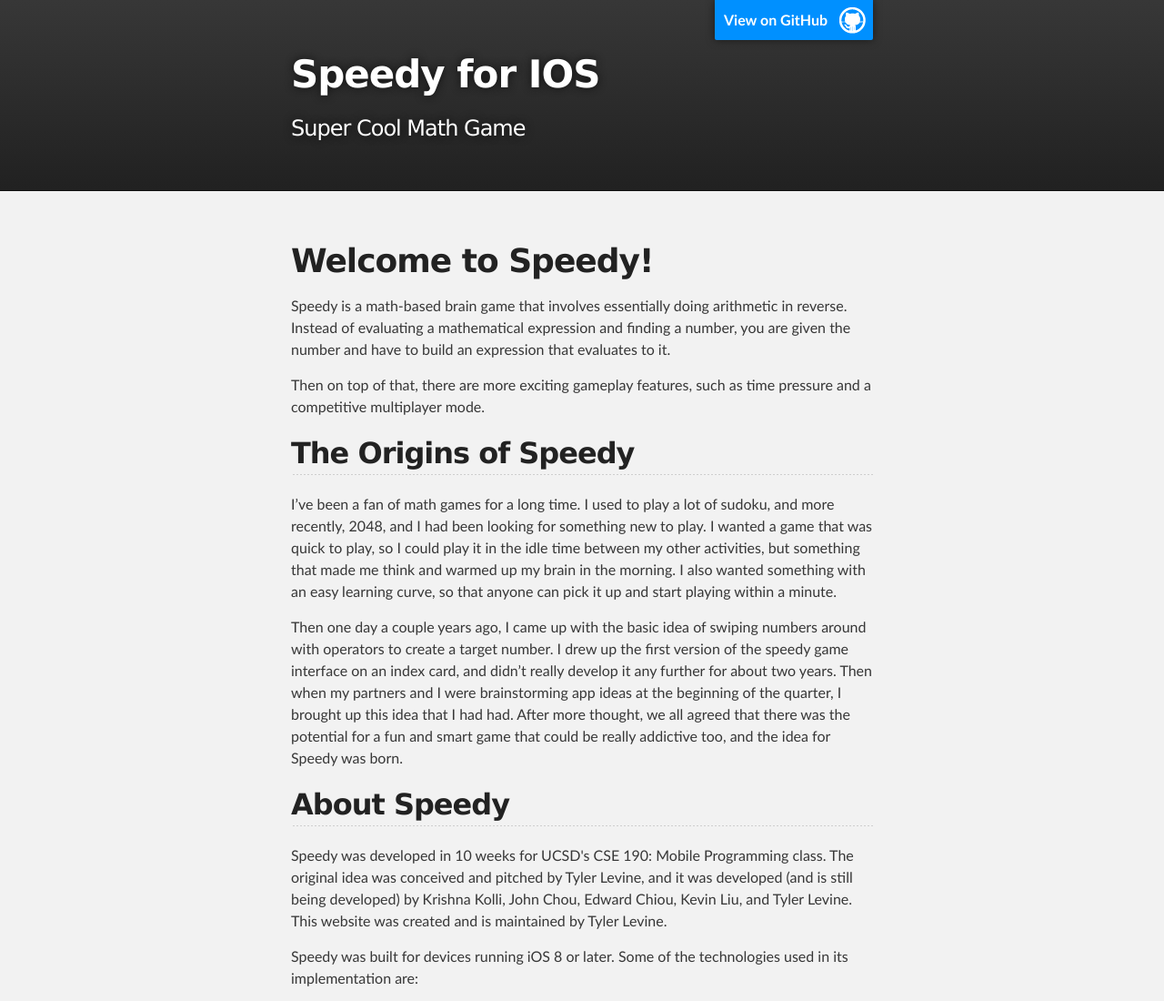
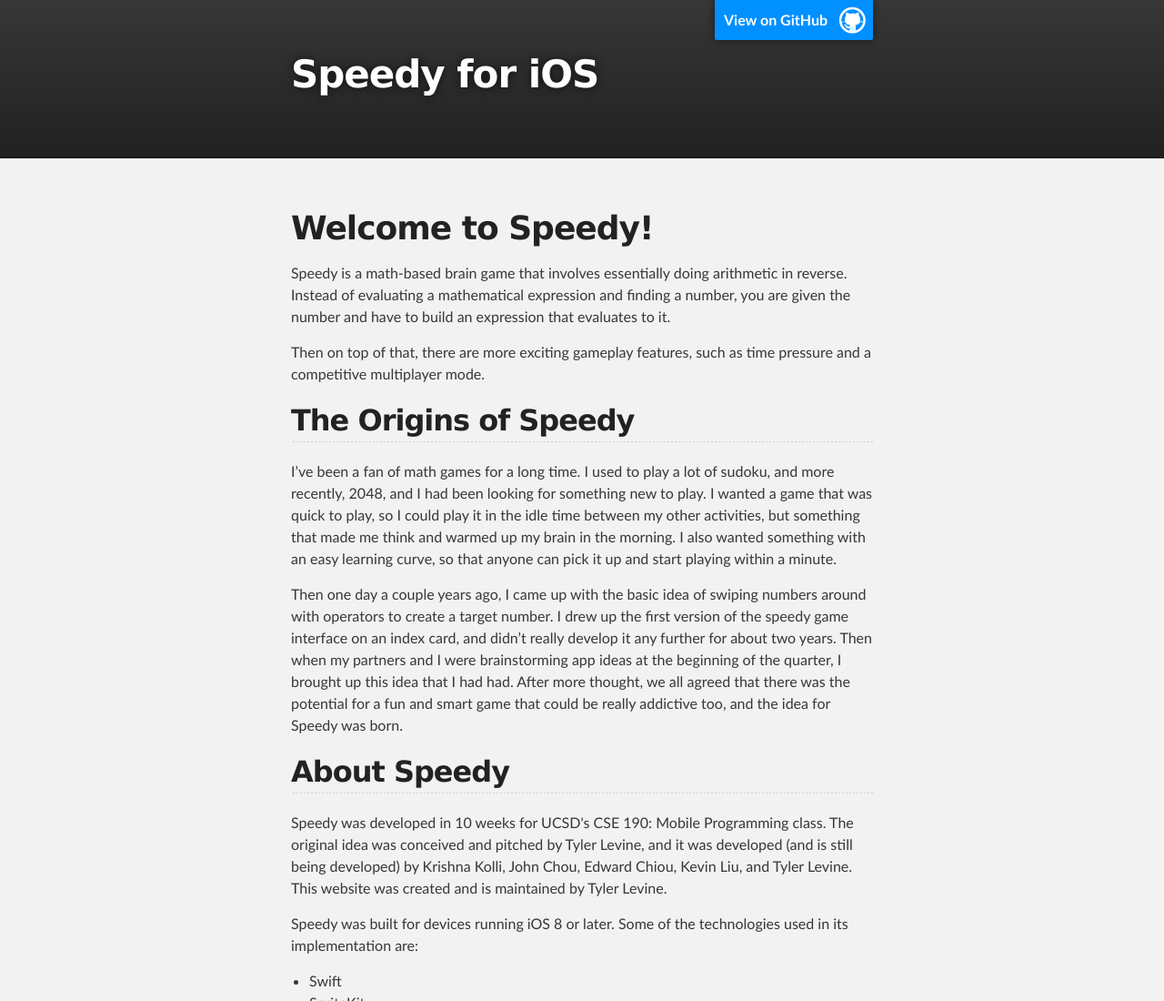
Before and after one commit to speedyapp/speedyapp.github.io, a plain HTML site: page index.html in a window 1280 px wide. Shown: the top 1100 px of the page at 91% size. Drawn offline with Linux system fonts and the light colour scheme.

Commit message:
Replace master branch with page content via GitHub

```diff
--- a/index.html
+++ b/index.html
@@ -4,11 +4,11 @@
   <head>
     <meta charset='utf-8'>
     <meta http-equiv="X-UA-Compatible" content="chrome=1">
-    <meta name="description" content="Speedy for IOS : Super Cool Math Game">
+    <meta name="description" content="Speedy for iOS : ">
 
     <link rel="stylesheet" type="text/css" media="screen" href="stylesheets/stylesheet.css">
 
-    <title>Speedy for IOS</title>
+    <title>Speedy for iOS</title>
   </head>
 
   <body>
@@ -18,8 +18,8 @@
         <header class="inner">
           <a id="forkme_banner" href="https://github.com/speedyapp">View on GitHub</a>
 
-          <h1 id="project_title">Speedy for IOS</h1>
-          <h2 id="project_tagline">Super Cool Math Game</h2>
+          <h1 id="project_title">Speedy for iOS</h1>
+          <h2 id="project_tagline"></h2>
 
         </header>
     </div>
```
Also changed, not shown: params.json (+1 -1 lines).
